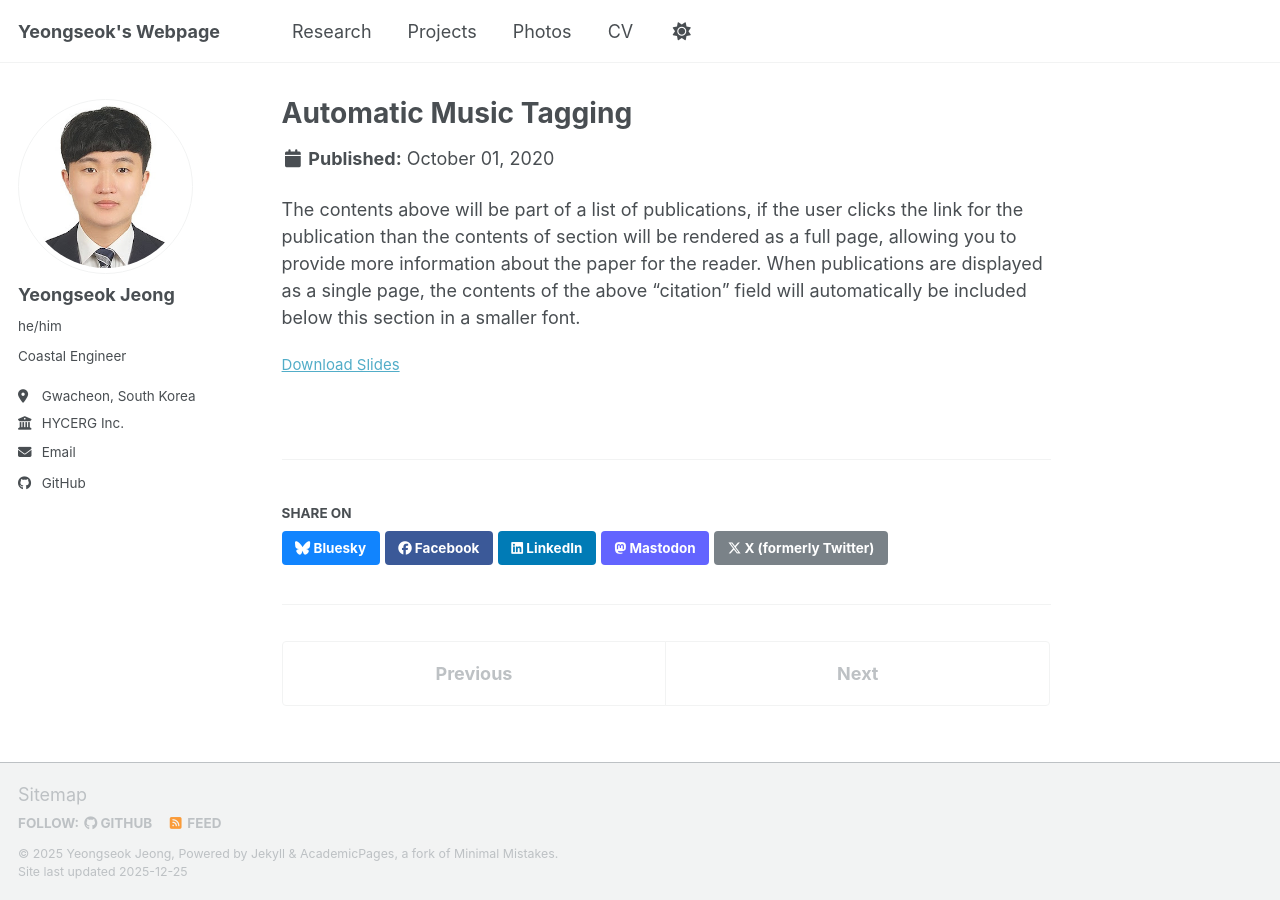
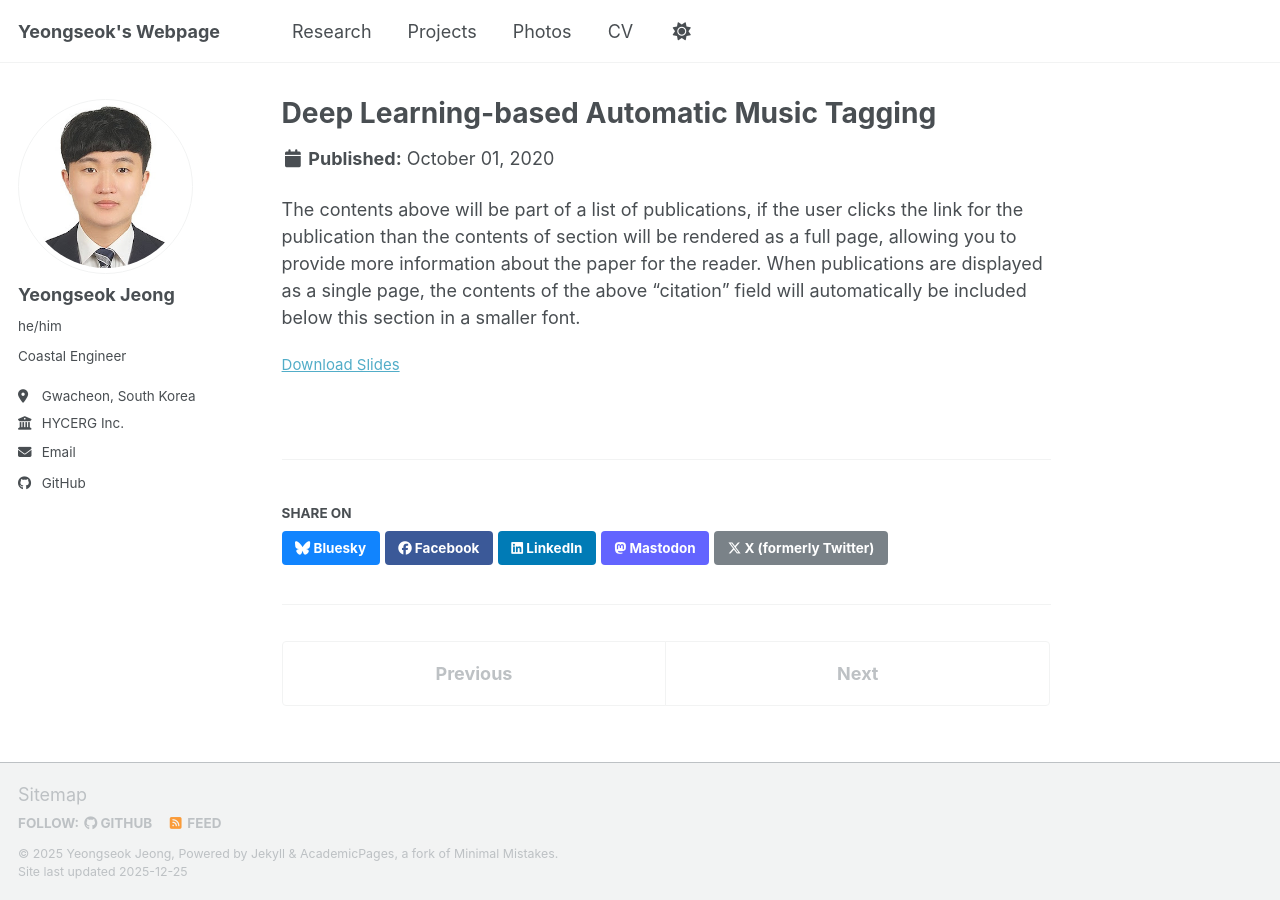
Before and after one commit to yjeongteddy/yjeongteddy.github.io, a Jekyll site: the page built from _publications/2009-10-01-paper-title-number-1.md, in a window 1280 px wide. Built offline with Jekyll 4.4.1, drawn with Linux system fonts in a browser that asks for light colours; a script bundle is joined from its source files by our own code; library files that are not in the unit come from our copies.

Commit message:
Update 2009-10-01-paper-title-number-1.md

```diff
--- a/_publications/2009-10-01-paper-title-number-1.md
+++ b/_publications/2009-10-01-paper-title-number-1.md
@@ -1,5 +1,5 @@
 ---
-title: "Automatic Music Tagging"
+title: "Deep Learning-based Automatic Music Tagging"
 collection: publications
 category: manuscripts
 permalink: /publication/MusicAutoTagging
```
